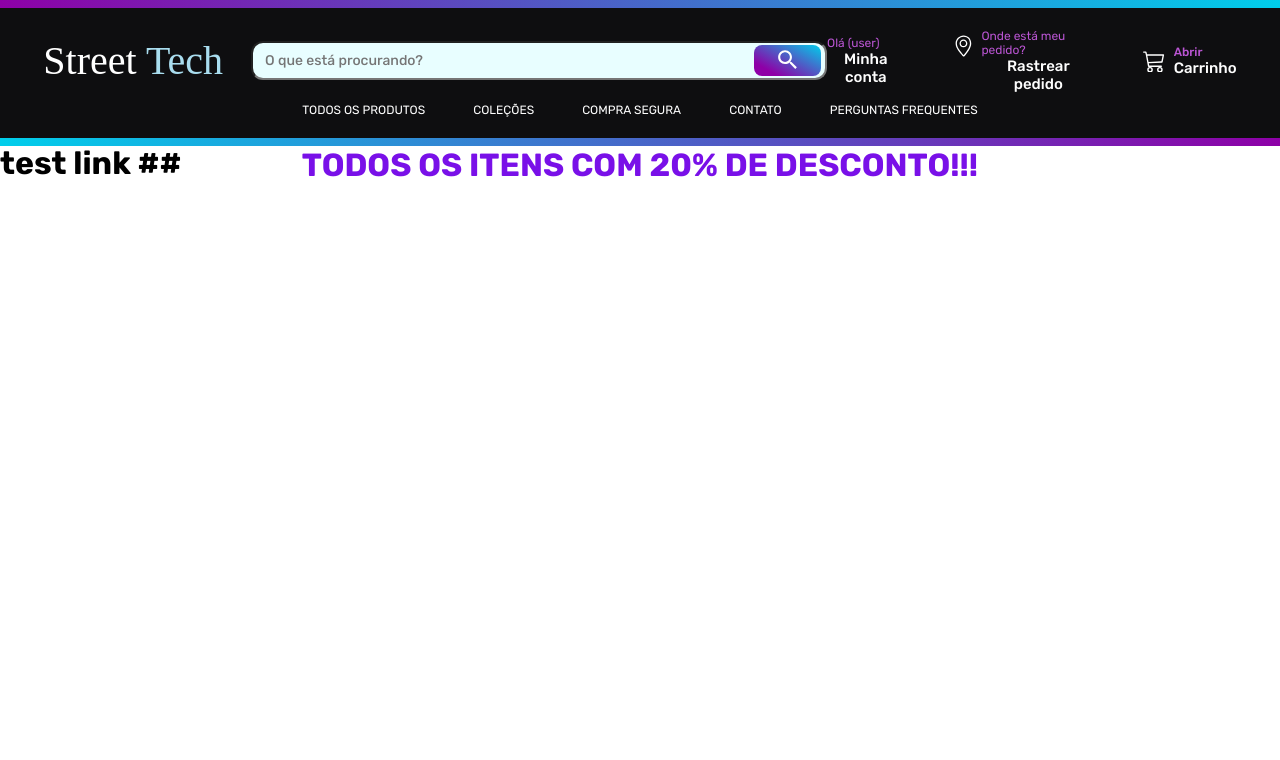
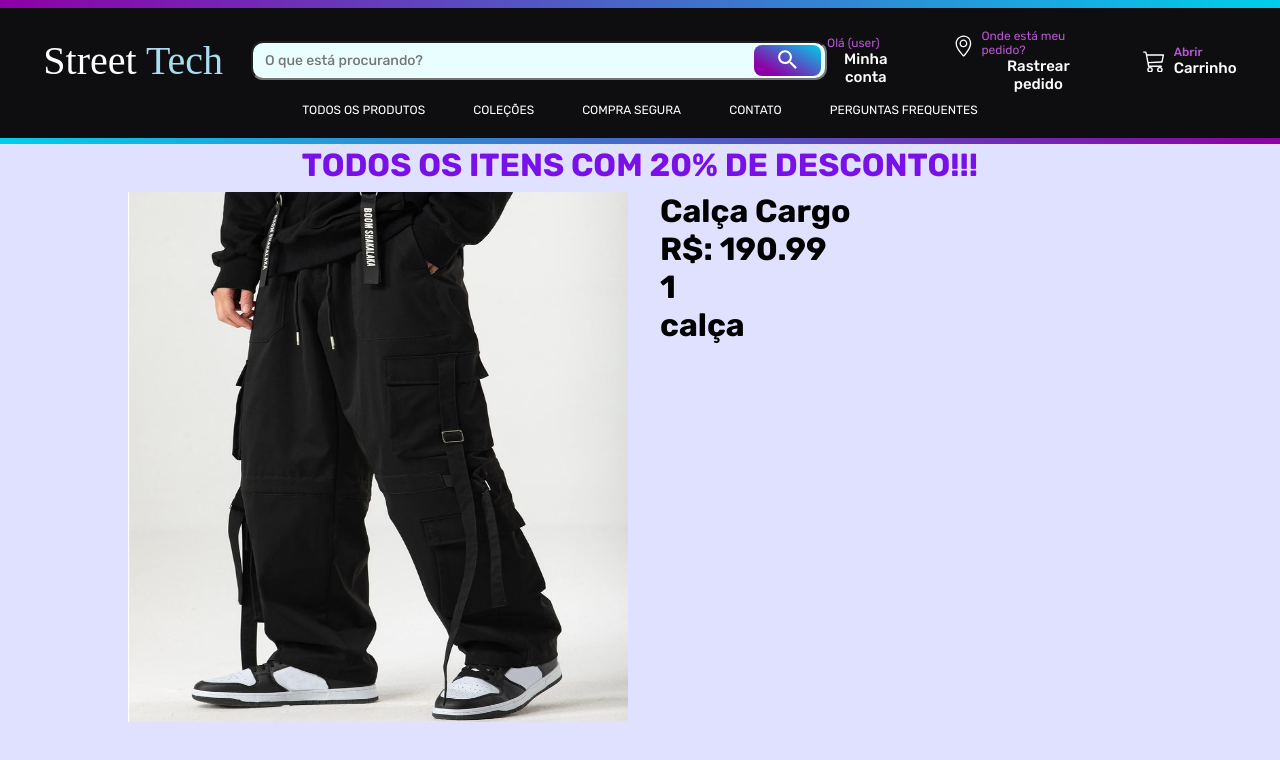
Before and after one commit to gustavocarvalho-ra/NextJs-Loja_Roupas, a Next.js app: page /produtos/1 in a window 1280 px wide. Shown: the top 760 px of the page. Built offline with nearby package versions, Linux system fonts and the light colour scheme; a web font is replaced by a local one.

Commit message:
feat: adding product description page

```diff
--- a/app/globals.css
+++ b/app/globals.css
@@ -11,4 +11,5 @@
 :root {
   --prim: #a9ddef;
   --tex: #fdfdfd;
+  --back: #e0e1ff;
 }
--- a/app/produtos/[id]/page.tsx
+++ b/app/produtos/[id]/page.tsx
@@ -1,26 +1,49 @@
 "use client"
 
 import Header from "@/app/components/Header";
-import { useParams, useSearchParams } from "next/navigation";
+
+import { produc } from "../../types/prod"
 import pro from "../../data/pro.json"
+import { Main } from "../styles";
 
-export default function Detalhes( {params}: any) {
+import Image from 'next/image';
 
-  const searchParams = useSearchParams();
-  const newParam = searchParams.get("item")
 
-  console.log(newParam)
+interface Props {
+  produto: produc | null;
+  params: {
+    id: string
+  };
+};
 
-  // const params = useParams();
+const ProdutoDetalhes: React.FC<Props> = ({ params }) => {
+  const { id } = params;
 
-  // console.log(params)
+  const produto = pro?.find(item => item.id.toString() === id);
 
-  let produtos = [...pro];
+  if (!produto)
+    return (
+      <div>
+        <h1>Produto não encontrado :(</h1>
+      </div>
+    )
 
   return (
     <>
-      <Header/>
-      <h1>test link ##{newParam}</h1>
+      <Header />
+      <Main>
+        <div className="deta">
+          <Image src={produto.photo} alt="Imagem do Produto" width={500} height={530}/>
+          <div className="details">
+            <h1>{produto.name}</h1>
+            <h1>R$: {produto.price}</h1>
+            <h1>{produto.id}</h1>
+            <h1>{produto.type}</h1>
+          </div>
+        </div>
+      </Main>
     </>
   );
-}
+};
+
+export default ProdutoDetalhes;
--- a/app/produtos/all/page.tsx
+++ b/app/produtos/all/page.tsx
@@ -29,10 +29,7 @@ export default function Test () {
           .sort(() => Math.random() - 0.5)
           .map(item => (
             // eslint-disable-next-line react/jsx-key
-            <Link href={{
-              pathname: "../produtos/id",
-              query: {item: item.name}
-            }}>
+            <Link href={`/produtos/${item.id}`}>
               <div className="card">
                   <button className="btd">20% off</button>
                 <div className="ft">
--- a/app/produtos/styles.ts
+++ b/app/produtos/styles.ts
@@ -1,10 +1,43 @@
 import styled from "styled-components";
+
+export const Main = styled.div `
+  width: 100vw;
+  height: 76vh;
+  padding-top: 3em;
+  background: var(--back);
+  display: flex;
+  justify-content: center;
+
+  .deta {
+    width: 80%;
+    display: flex;
+    gap: 2em;
+
+
+    img {
+
+      &:hover {
+        cursor: crosshair;
+        zoom: 150%;
+      }
+    }
+  }
+`
 
 export const Container = styled.div `
   padding-top: 2em;
   width: 100%;
   display: flex;
-  background:  #e0e1ff;
+  background:  var(--back);
+
+  a {
+    text-decoration: none;
+
+    &:visited {
+      text-decoration: none;
+      color: #0000EE;
+    }
+  }
 
   .ti {
     margin: 1em 0 0 4.5em;
```
Also changed, not shown: app/types/prod.d.ts (added, +9 -0 lines), 1 other file (tests, documents, lock files or other folders).
